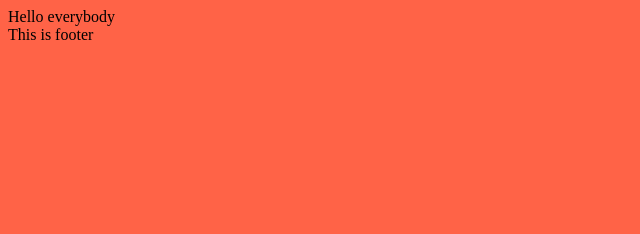
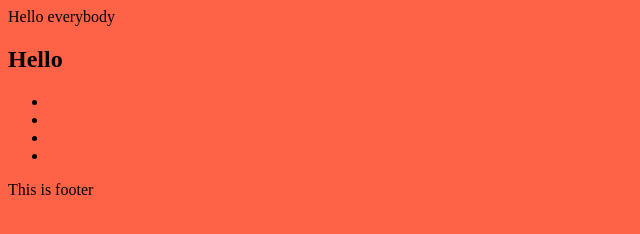
Before and after one commit to SKhrebtan/gitTerminalTraining, a plain HTML site: page index.html in a window 1280 px wide. Shown: the whole page, without its empty margins (0-640 px from the left). Drawn offline with Linux system fonts and the light colour scheme.

Commit message:
add hero scetion

```diff
--- a/index.html
+++ b/index.html
@@ -9,6 +9,17 @@
   </head>
   <body>
     <header>Hello everybody</header>
+    <main>
+      <section class="hero">
+        <h1>Hello</h1>
+        <ul class="hero-list">
+          <li class="hero-list-item"></li>
+          <li class="hero-list-item"></li>
+          <li class="hero-list-item"></li>
+          <li class="hero-list-item"></li>
+        </ul>
+      </section>
+    </main>
     <footer>This is footer</footer>
   </body>
 </html>
```
